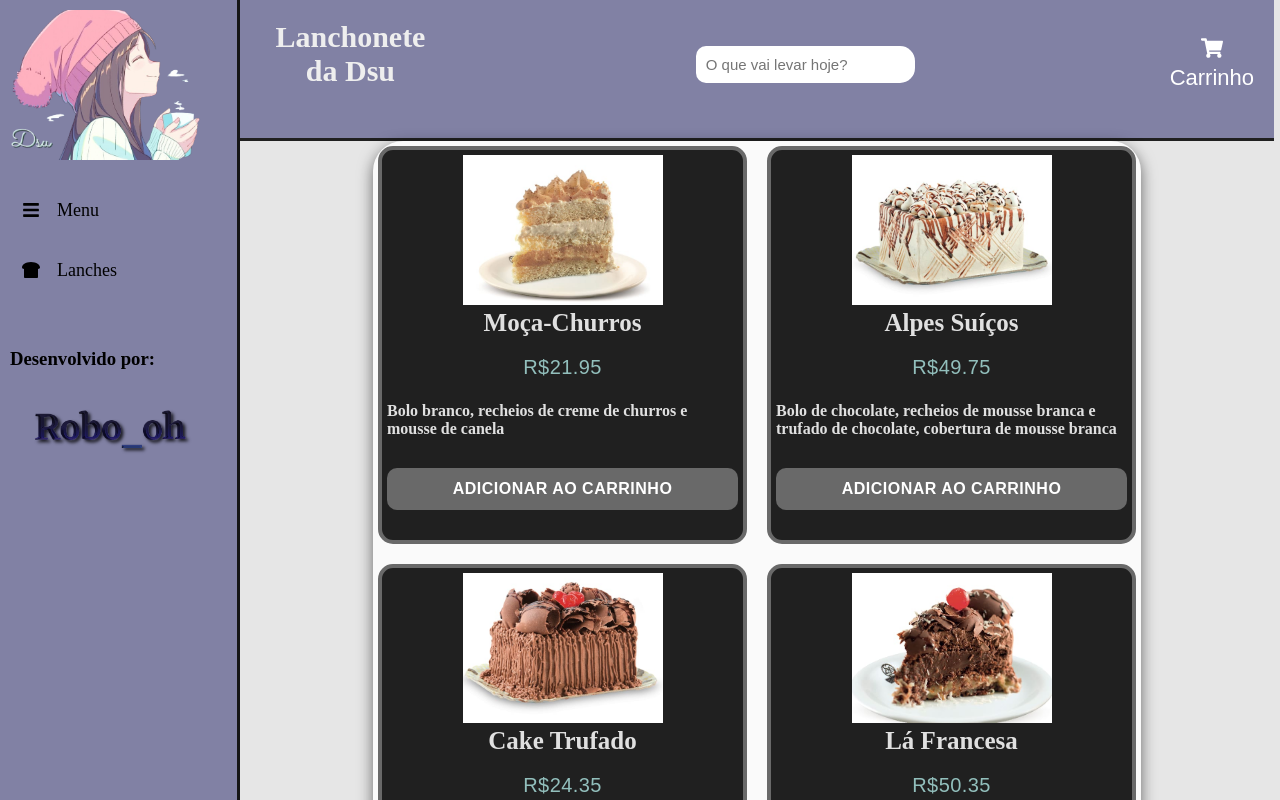
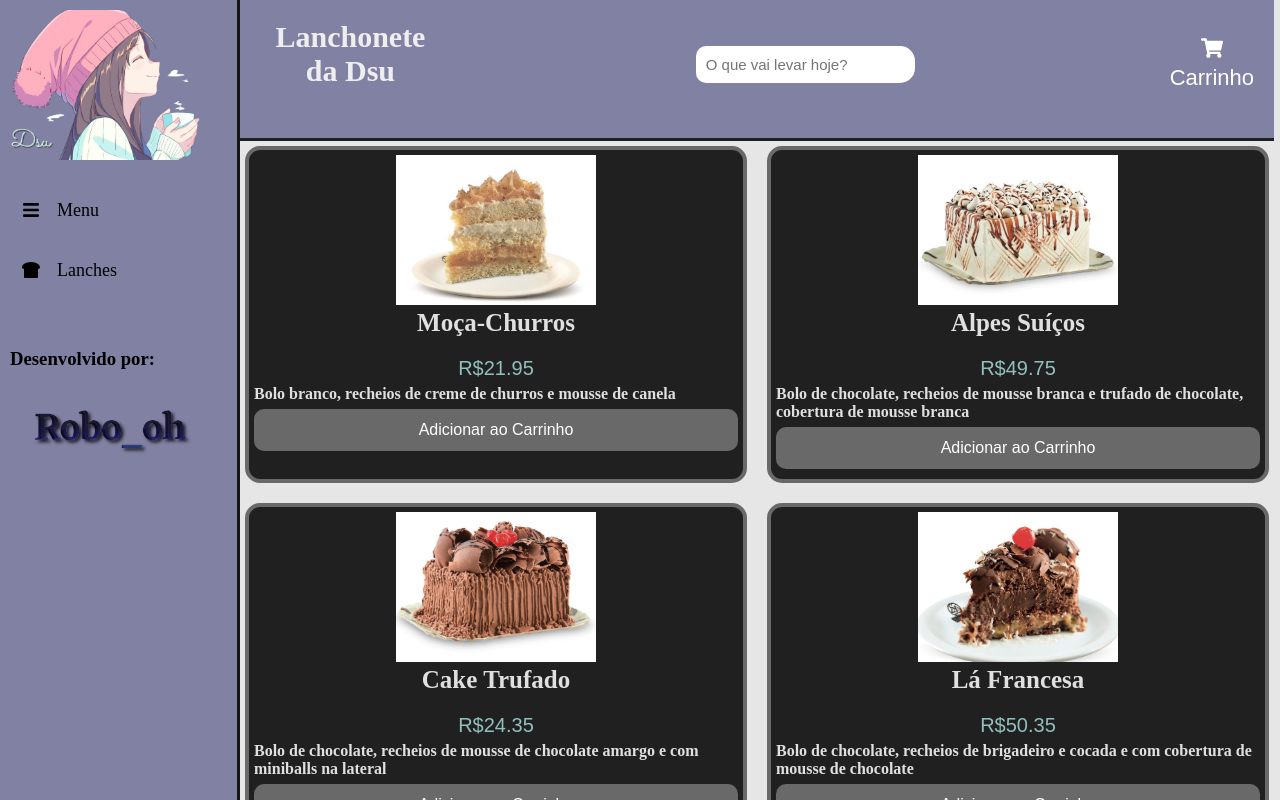
Before and after one commit to Robooh/Dsu-Alpha, a React (Create React App) app: page /products in a window 1280 px wide. Shown: the top 800 px of the page. Built offline with nearby package versions, Linux system fonts and the light colour scheme.

Commit message:
fix-de-bug-css

```diff
--- a/src/Pages/Css/welcome.css
+++ b/src/Pages/Css/welcome.css
@@ -94,8 +94,6 @@
     opacity: 0;
     z-index: 1;
 }
-
-
 
 .container.active .sign-up {
     transform: translateX(100%);
--- a/src/Pages/items-card.jsx
+++ b/src/Pages/items-card.jsx
@@ -137,7 +137,7 @@ const filterItems = (e) =>  {
         </Link>
       </section>
 
-      <section className="container">
+      <section>
         <ul className="card" id="items">
           {filtered.map ((product) => (
             <li key={product.id}>
```
